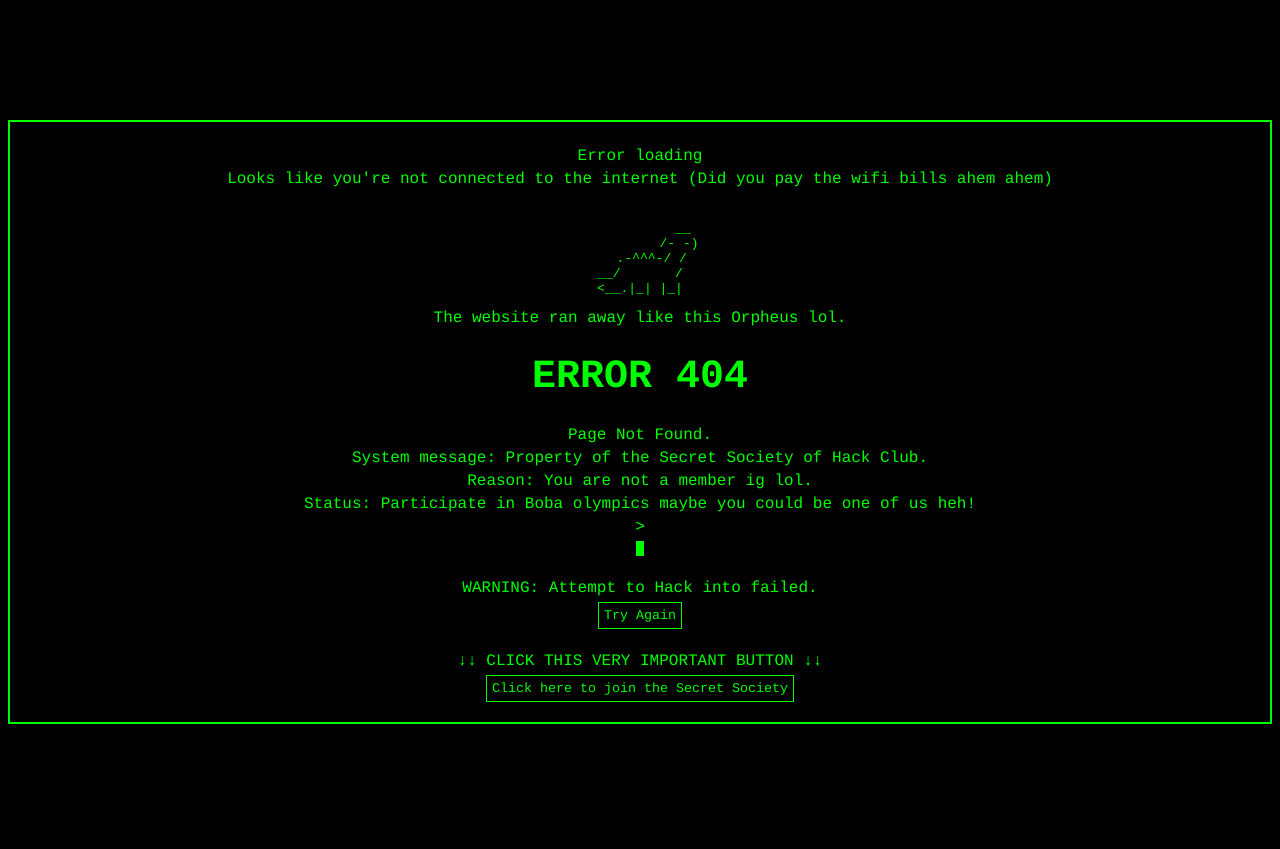
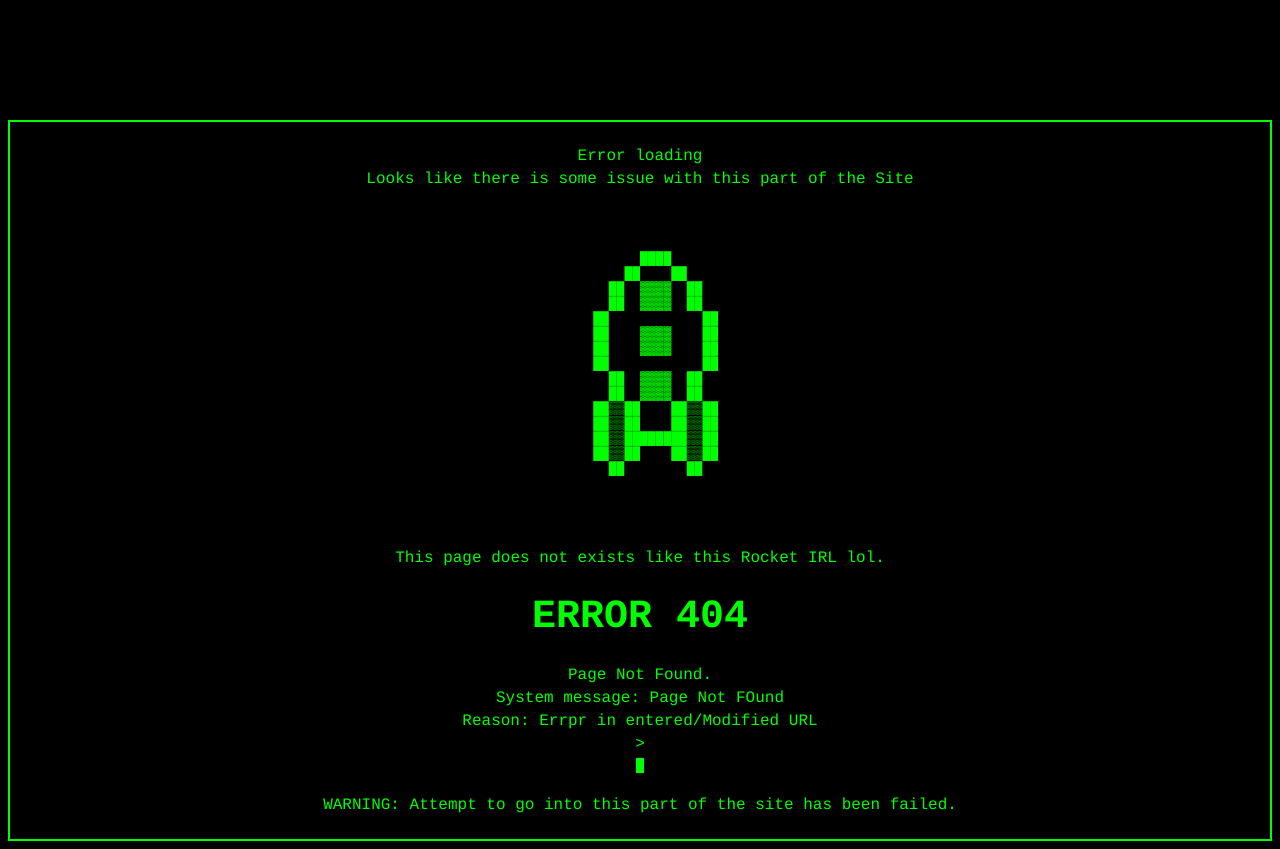
Before and after one commit to hridhaan-s/404-error-page, a plain HTML site: page index.html in a window 1280 px wide. Before the commit the page ends 800 px from the top, so only its background shows below. Drawn offline with Linux system fonts and the light colour scheme.

Commit message:
Update index.html

```diff
--- a/index.html
+++ b/index.html
@@ -1,11 +1,7 @@
 <html>
 <head>
-<title>My 404 Page</title>
-<script>
-window.onload = function() {
-alert("This page is found actually but not founded i mean it is a not found page that i made for Boba olympics that you just found or did you just not found lol what am i sayin gng??.");
-}
-</script>
+<title> 404 ERROR </title>
+
 <link rel="stylesheet"
 type="text/css" href="style.css">
 </head>
@@ -14,36 +10,45 @@
 <div class="box">
 
 <p>Error loading</p>
-<p>Looks like you're not connected to the internet
-(Did you pay the wifi bills ahem ahem)</p>
+<p> Looks like there is some issue with this part of the Site</p>
 <br>
 <pre class="Orpheus">
-           __
-          /- -)
-   .-^^^-/ /
-__/       /
-<__.|_| |_|
+
+                                            ████
+                                          ██    ██
+                                        ██  ▓▓▓▓  ██
+                                        ██  ▓▓▓▓  ██
+                                      ██            ██
+                                      ██    ▓▓▓▓    ██
+                                      ██    ▓▓▓▓    ██
+                                      ██            ██
+                                        ██  ▓▓▓▓  ██
+                                        ██  ▓▓▓▓  ██
+                                      ██▒▒██    ██▒▒██
+                                      ██▒▒██    ██▒▒██
+                                      ██▒▒████████▒▒██
+                                      ██▒▒██    ██▒▒██
+                                        ██        ██
+
+
+
+
 </pre>
-<p>The website ran away like this Orpheus lol.</p>
+<p>This page does not exists like this Rocket IRL lol.</p>
 <h1>ERROR 404</h1>
 <p>Page Not Found.</p>
-<p>System message: Property of the Secret Society of Hack Club.</p>
-<p>Reason: You are not a member ig lol.</p>
-<p>Status: Participate in Boba olympics maybe you could be one of us heh!</p>
+<p>System message: Page Not FOund</p>
+<p>Reason: Errpr in entered/Modified URL</p>
+<p></p>
 <p>></p>
 <span class="cursor"></span>
 <br>
 <br>
-<p class="warning">WARNING: Attempt to Hack into failed.</p>
-<button onclick="location.reload()">Try Again</button>
-<br><br>
-<p class="arrow">↓↓ CLICK THIS VERY IMPORTANT BUTTON ↓↓</p>
-<button onclick="joinSociety()">Click here to join the Secret Society</button>
+<p class="warning">WARNING: Attempt to go into this part of the site has been failed.</p>
 </div>
 </center>
 <script>
 function joinSociety() {
-window.location.href = "https://www.youtube.com/watch?v=dQw4w9WgXcQ";
 }
 </script>
 </body>
```
